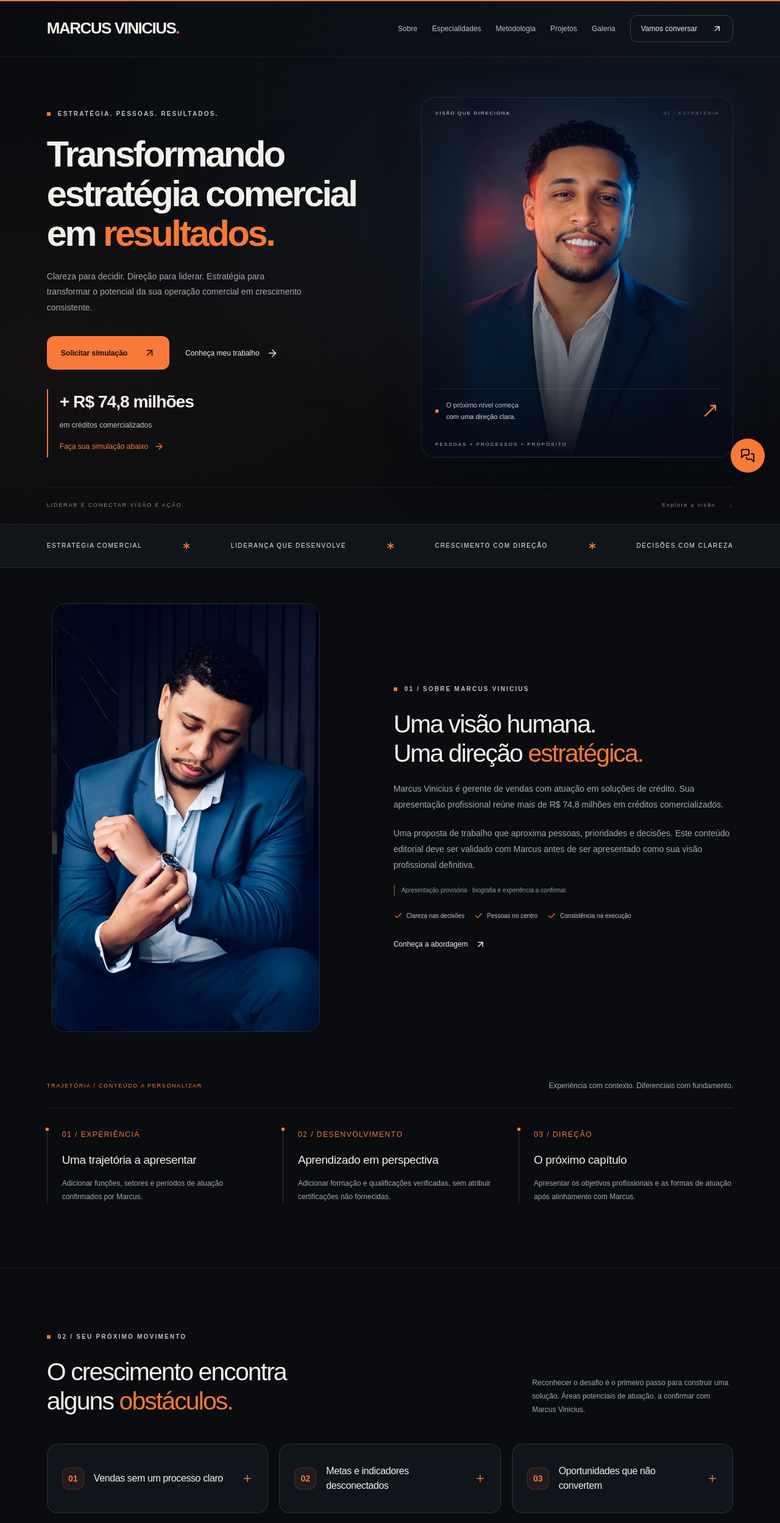
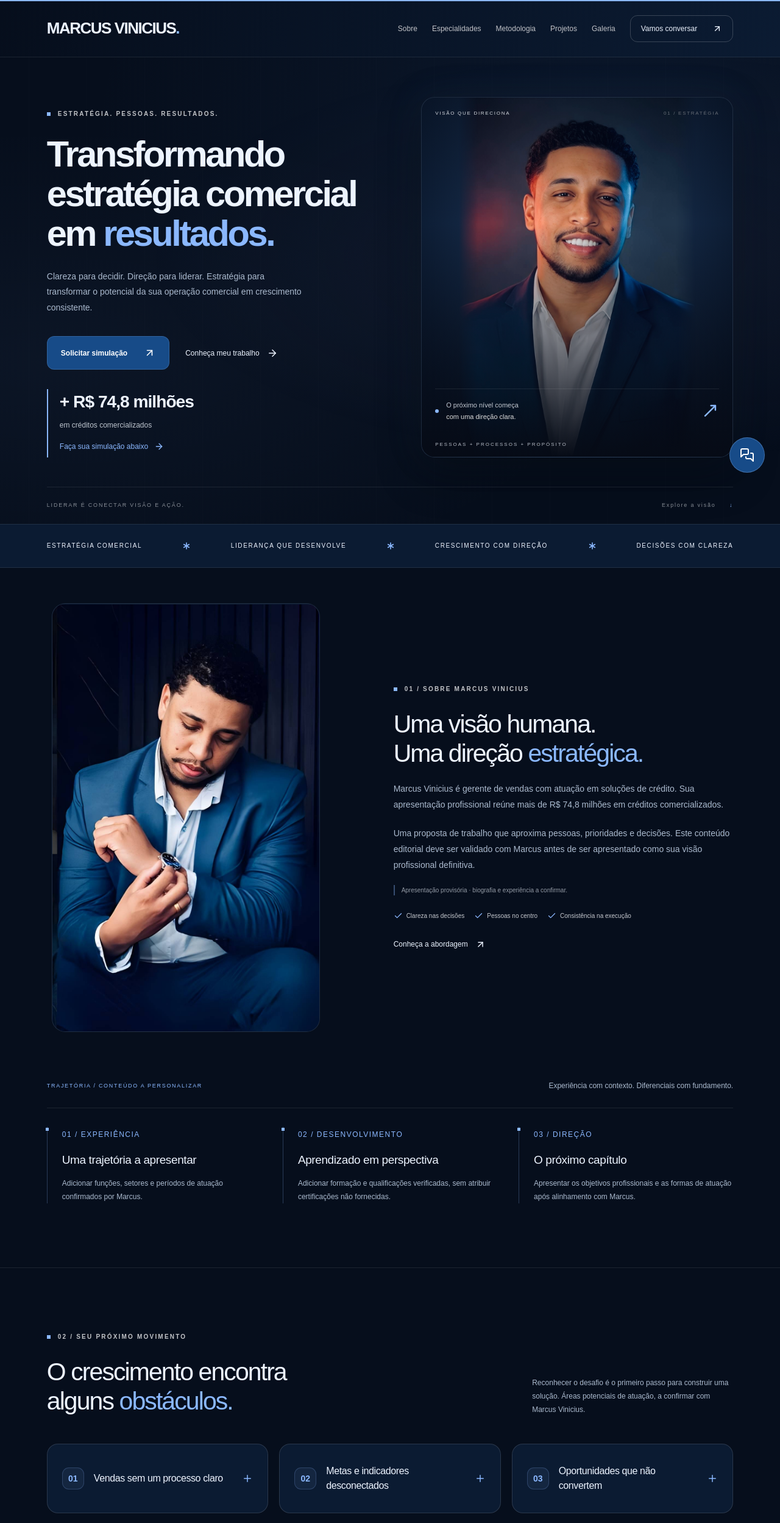
Before and after one commit to 011bigodeee-eng/gerentedevendas, a Next.js app: page / in a window 1280 px wide. Shown: the top 2497 px of the page at 61% size. Built offline with nearby package versions, Linux system fonts and the light colour scheme.

Commit message:
Apply navy and dark blue visual identity across the site

```diff
--- a/src/app/intro-loading.css
+++ b/src/app/intro-loading.css
@@ -4,7 +4,7 @@ html[data-intro-state='pending']::before {
   position: fixed;
   inset: 0;
   z-index: 210;
-  background: #040509;
+  background: #050c18;
 }
 html[data-intro-state='skip'] .cinematic-intro { display: none; }
 .cinematic-intro:not(.is-playing),
--- a/src/app/layout.tsx
+++ b/src/app/layout.tsx
@@ -5,6 +5,7 @@ import './sections.css';
 import './desktop.css';
 import './polish.css';
 import './intro-loading.css';
+import './theme.css';
 import { introBootstrap } from '@/lib/intro';
 export const metadata: Metadata = { title: 'Marcus Vinicius — Gerente de Vendas | Estratégia e liderança comercial', description: 'Liderança comercial, desenvolvimento de equipes e processos de vendas. Conheça a proposta profissional de Marcus Vinicius e inicie uma conversa.', robots: { index: false, follow: false } };
 export default function RootLayout({ children }: Readonly<{ children: React.ReactNode }>) { return <html lang="pt-BR" suppressHydrationWarning><head><script id="intro-bootstrap" dangerouslySetInnerHTML={{ __html: introBootstrap }} /><noscript><style>{'.cinematic-intro,.replay-intro{display:none!important}'}</style></noscript></head><body>{children}</body></html>; }
--- a/src/app/polish.css
+++ b/src/app/polish.css
@@ -28,10 +28,10 @@
 .photo-gallery figcaption > span { font-size: 12px; font-variant-numeric: tabular-nums; }
 .metric-card { height: 100%; }
 .challenges .challenge-grid { gap: 18px; }
-.challenges .challenge { border: 1px solid #ffffff20; border-radius: var(--radius-card); background: #10151c; }
+.challenges .challenge { border: 1px solid #ffffff20; border-radius: var(--radius-card); background: #0b1b32; }
 .challenge details { border-radius: inherit; }
 .challenge summary { padding: 24px; min-height: 112px; gap: 16px; border-radius: 17px; }
-.challenge summary > span { font-size: 14px; font-weight: 600; min-width: 36px; height: 36px; display: grid; place-items: center; border-radius: 11px; background: #f8793812; border: 1px solid #f8793835; }
+.challenge summary > span { font-size: 14px; font-weight: 600; min-width: 36px; height: 36px; display: grid; place-items: center; border-radius: 11px; background: #8bb8ff12; border: 1px solid #8bb8ff35; }
 .challenge summary h3 { font-size: 16px; }
 .challenge summary > svg { margin-left: auto; flex-shrink: 0; }
 .challenge summary:focus-visible { outline-offset: -5px; }
@@ -39,7 +39,7 @@
 .challenge-answer > strong { font-size: 14px; }
 .challenge-answer > p { font-size: 13px; line-height: 1.9; }
 .challenge-answer .text-link { font-size: 12px; min-height: 44px; }
-.challenge details[open] { background: radial-gradient(ellipse at 0 0, #f879380c, transparent 70%), #111923; }
+.challenge details[open] { background: radial-gradient(ellipse at 0 0, #8bb8ff0c, transparent 70%), #0d223b; }
 .faq details { border: 1px solid #ffffff20; border-radius: 16px; margin-bottom: 12px; overflow: hidden; }
 .faq summary { padding: 23px; font-size: 15px; }
 .faq details > p { padding-inline: 23px; font-size: 13px; }
@@ -90,7 +90,7 @@
 .credit-proof > strong { font-size: clamp(26px, 2.2vw, 36px); font-weight: 600; letter-spacing: -1px; color: #f6f0e9; }
 .credit-proof > span { font-size: 12px; color: #bec5ce; }
 .credit-proof > a { display: inline-flex; align-items: center; gap: 10px; font-size: 12px; color: var(--accent); min-height: 36px; width: fit-content; }
-.credit-proof > a:hover { color: #ffb783; }
+.credit-proof > a:hover { color: #c2daff; }
 @media(max-width:760px) { .credit-proof { margin-top: 28px; } .credit-proof > a { min-height: 44px; } }
 
 /* Native touch and keyboard scrolling for the professional pillars. */
@@ -106,7 +106,7 @@
     scroll-padding-inline: 6vw;
     overscroll-behavior-x: contain;
     scrollbar-width: thin;
-    scrollbar-color: #f87938aa #11151a;
+    scrollbar-color: #8bb8ffaa #0b1b32;
     -webkit-overflow-scrolling: touch;
     gap: 24px;
     font-size: 10px;
@@ -114,7 +114,7 @@
   }
   .ticker > span { scroll-snap-align: start; }
   .ticker::-webkit-scrollbar { height: 3px; }
-  .ticker::-webkit-scrollbar-thumb { background: #f87938aa; border-radius: 4px; }
+  .ticker::-webkit-scrollbar-thumb { background: #8bb8ffaa; border-radius: 4px; }
   .pillars-hint { display: flex; align-items: center; justify-content: center; gap: 9px; color: #aeb6c3; font-size: 10px; padding: 12px 20px; }
   .pillars-hint svg { color: var(--accent); }
 }
--- /dev/null
+++ b/src/app/theme.css
@@ -0,0 +1,18 @@
+/* Navy foundation, blue highlights and readable action buttons. */
+:root {
+  --bg: #060e1c;
+  --panel: #0b1b32;
+  --ink: #edf4ff;
+  --muted: #abbace;
+  --accent: #8bb8ff;
+  --action: #174b88;
+  --action-hover: #205eaa;
+}
+.primary { background: var(--action); color: #fff; border-color: #6492cc55; }
+.primary:hover { background: var(--action-hover); }
+.floating-contact { background: var(--action); color: #fff; border: 1px solid #6492cc88; }
+.floating-contact:hover { background: var(--action-hover); }
+.credit-proof > strong { color: var(--ink); }
+header { background: linear-gradient(110deg, #060e1c, #0b1b32); }
+.hero-art.has-photo { background: radial-gradient(ellipse at 50% 35%, #233e62, #08162b 85%); }
+.cinematic-intro { background: #050c18; }
--- a/src/components/commercial-indicators.tsx
+++ b/src/components/commercial-indicators.tsx
@@ -18,10 +18,10 @@ export default function CommercialIndicators() {
       <p className="demo-chart-note">{profile.indicatorDemo.note}</p>
       <svg className="indicator-chart" viewBox="0 0 580 250" role="img" aria-labelledby={`${chartId}-title ${chartId}-description`}>
         <title id={`${chartId}-title`}>{`${series.label}: gráfico de demonstração`}</title><desc id={`${chartId}-description`}>{`Valores fictícios em ${series.unit}, sem relação com os resultados de Marcus. Os mesmos dados estão disponíveis na tabela abaixo.`}</desc>
-        <defs><linearGradient id={`${chartId}-fill`} x1="0" y1="0" x2="0" y2="1"><stop offset="0%" stopColor="#f87938" stopOpacity=".3" /><stop offset="100%" stopColor="#f87938" stopOpacity="0" /></linearGradient></defs>
+        <defs><linearGradient id={`${chartId}-fill`} x1="0" y1="0" x2="0" y2="1"><stop offset="0%" stopColor="#8bb8ff" stopOpacity=".3" /><stop offset="100%" stopColor="#8bb8ff" stopOpacity="0" /></linearGradient></defs>
         {[0, 1, 2, 3, 4].map(index => <g key={index}><line x1="45" x2="545" y1={205 - index * 42.5} y2={205 - index * 42.5} stroke="#ffffff15" strokeDasharray="3 6" /><text x="32" y={209 - index * 42.5} textAnchor="end">{Math.round(max * index / 4)}</text></g>)}
-        <polygon points={`45,205 ${points} 545,205`} fill={`url(#${chartId}-fill)`} /><polyline points={points} fill="none" stroke="#f87938" strokeWidth="2.5" strokeLinejoin="round" />
-        {series.values.map((value, index) => <g key={index}><circle cx={45 + index * (500 / Math.max(series.values.length - 1, 1))} cy={205 - value / max * 170} r="4" fill="#ffb17b" /><text x={45 + index * (500 / Math.max(series.values.length - 1, 1))} y="235" textAnchor="middle">{profile.indicatorDemo.periods[index]}</text></g>)}
+        <polygon points={`45,205 ${points} 545,205`} fill={`url(#${chartId}-fill)`} /><polyline points={points} fill="none" stroke="#8bb8ff" strokeWidth="2.5" strokeLinejoin="round" />
+        {series.values.map((value, index) => <g key={index}><circle cx={45 + index * (500 / Math.max(series.values.length - 1, 1))} cy={205 - value / max * 170} r="4" fill="#bdd7ff" /><text x={45 + index * (500 / Math.max(series.values.length - 1, 1))} y="235" textAnchor="middle">{profile.indicatorDemo.periods[index]}</text></g>)}
       </svg>
       <details className="chart-data"><summary>Ver dados de demonstração</summary><table><caption>{series.label} · dados fictícios ({series.unit})</caption><thead><tr><th scope="col">Ciclo ilustrativo</th><th scope="col">Valor fictício</th></tr></thead><tbody>{series.values.map((value, index) => <tr key={index}><th scope="row">{profile.indicatorDemo.periods[index]}</th><td>{value} {series.unit}</td></tr>)}</tbody></table></details>
     </Reveal>
```
Also changed, not shown: src/app/enhancements.css, src/app/globals.css, src/app/icon.svg, src/app/sections.css, 1 other file (tests, documents, lock files or other folders).
